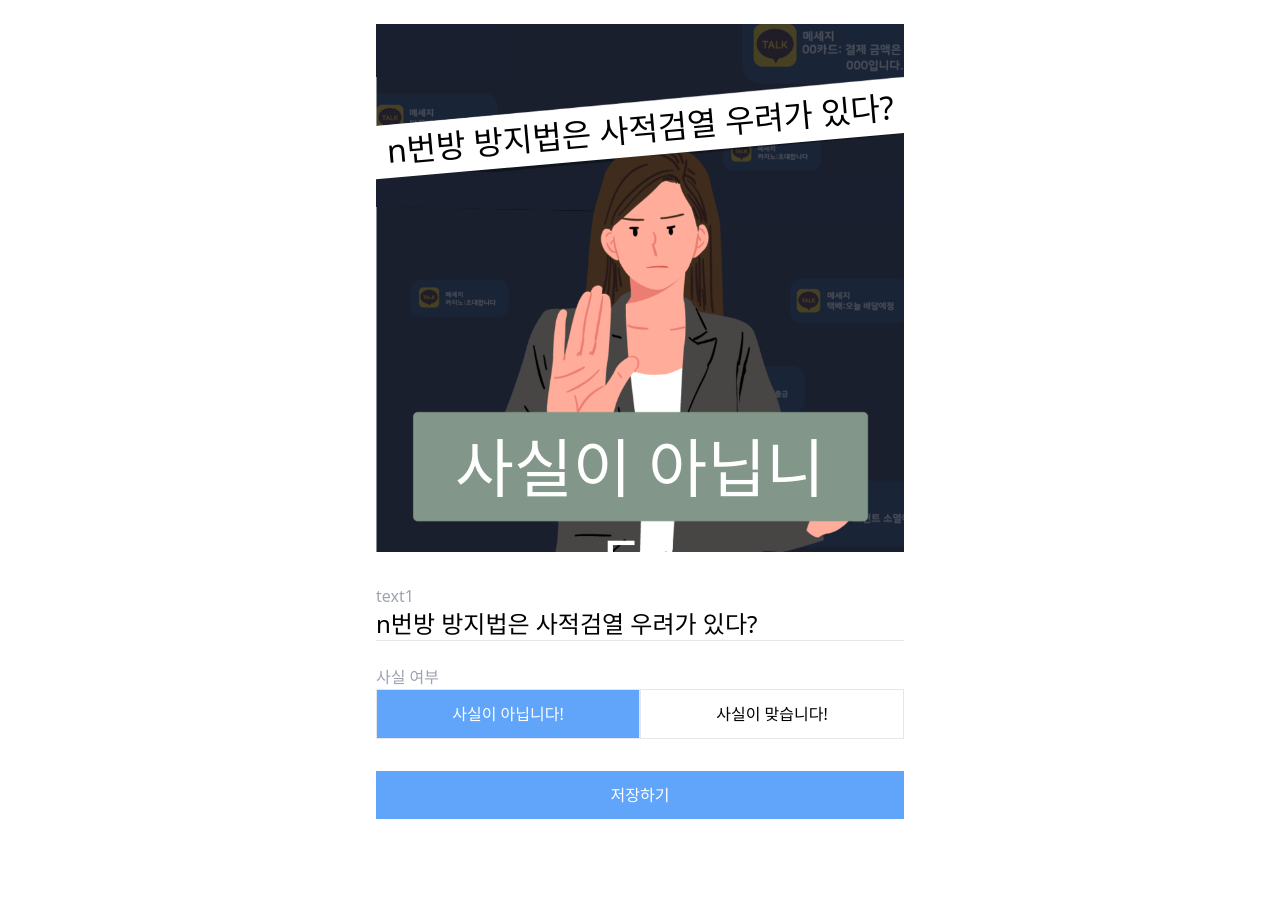
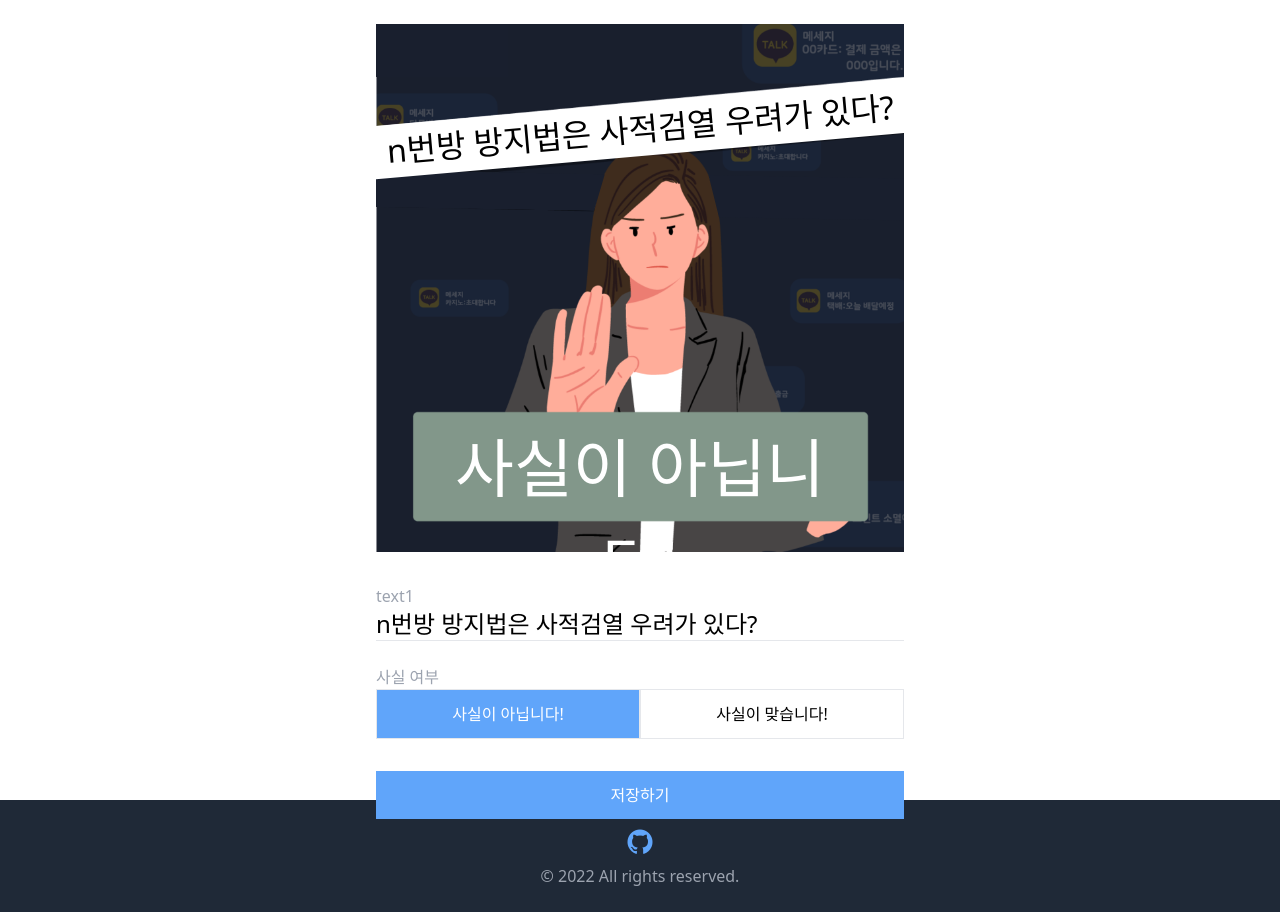
Before and after one commit to AMATEURTOSS/not_true_generator, a Next.js app: page / in a window 1280 px wide. Before the commit the page ends 843 px from the top, so only its background shows below. Built offline with nearby package versions, Linux system fonts and the light colour scheme.

Commit message:
feat: add Footer

```diff
--- /dev/null
+++ b/components/Footer.tsx
@@ -0,0 +1,21 @@
+import { FC } from "react";
+
+const Footer: FC = () => {
+  return (
+    <footer className="flex w-full justify-center bg-gray-800 p-6">
+      <div className="flex flex-col items-center">
+        <a
+          href="https://github.com/AMATEURTOSS/not_true_generator"
+          target="_blank"
+          rel="noreferrer"
+          className="text-3xl text-blue-400"
+        >
+          <i className="ri-github-fill" />
+        </a>
+        <span className="text-gray-400">© 2022 All rights reserved.</span>
+      </div>
+    </footer>
+  );
+};
+
+export default Footer;
--- a/pages/_document.tsx
+++ b/pages/_document.tsx
@@ -14,6 +14,11 @@ export default function Document() {
         <meta name="twitter:image" content="favicon.png" />
         <meta name="twitter:description" content="사실이 아닙니다! 생성기" />
         <meta name="theme-color" content="#6495ED" />
+        {/* Remixicon Icon */}
+        <link
+          href="https://cdn.jsdelivr.net/npm/remixicon@2.5.0/fonts/remixicon.css"
+          rel="stylesheet"
+        />
         {/* Google Analytics */}
         <script
           async
--- a/pages/index.tsx
+++ b/pages/index.tsx
@@ -5,6 +5,7 @@ import domtoimage from "dom-to-image";
 import ImageEditor from "../components/ImageEditor";
 import TextInput from "../components/TextInput";
 import SelectTwoOfOneButton from "../components/SelectTwoOfOneButton";
+import Footer from "../components/Footer";
 
 const Home: NextPage = () => {
   const [text1, setText1] = useState<string>(
@@ -38,7 +39,7 @@ const Home: NextPage = () => {
       <Head>
         <title>사실이 아닙니다! 생성기</title>
       </Head>
-      <div className="m-auto w-full max-w-xl p-6">
+      <main className="m-auto h-screen w-full max-w-xl p-6">
         <ImageEditor text1={text1} isTrue={isTrue} />
         <TextInput label="text1" text={text1} setText={setText1} />
         <SelectTwoOfOneButton
@@ -53,7 +54,8 @@ const Home: NextPage = () => {
         >
           저장하기
         </button>
-      </div>
+      </main>
+      <Footer />
     </>
   );
 };
```
